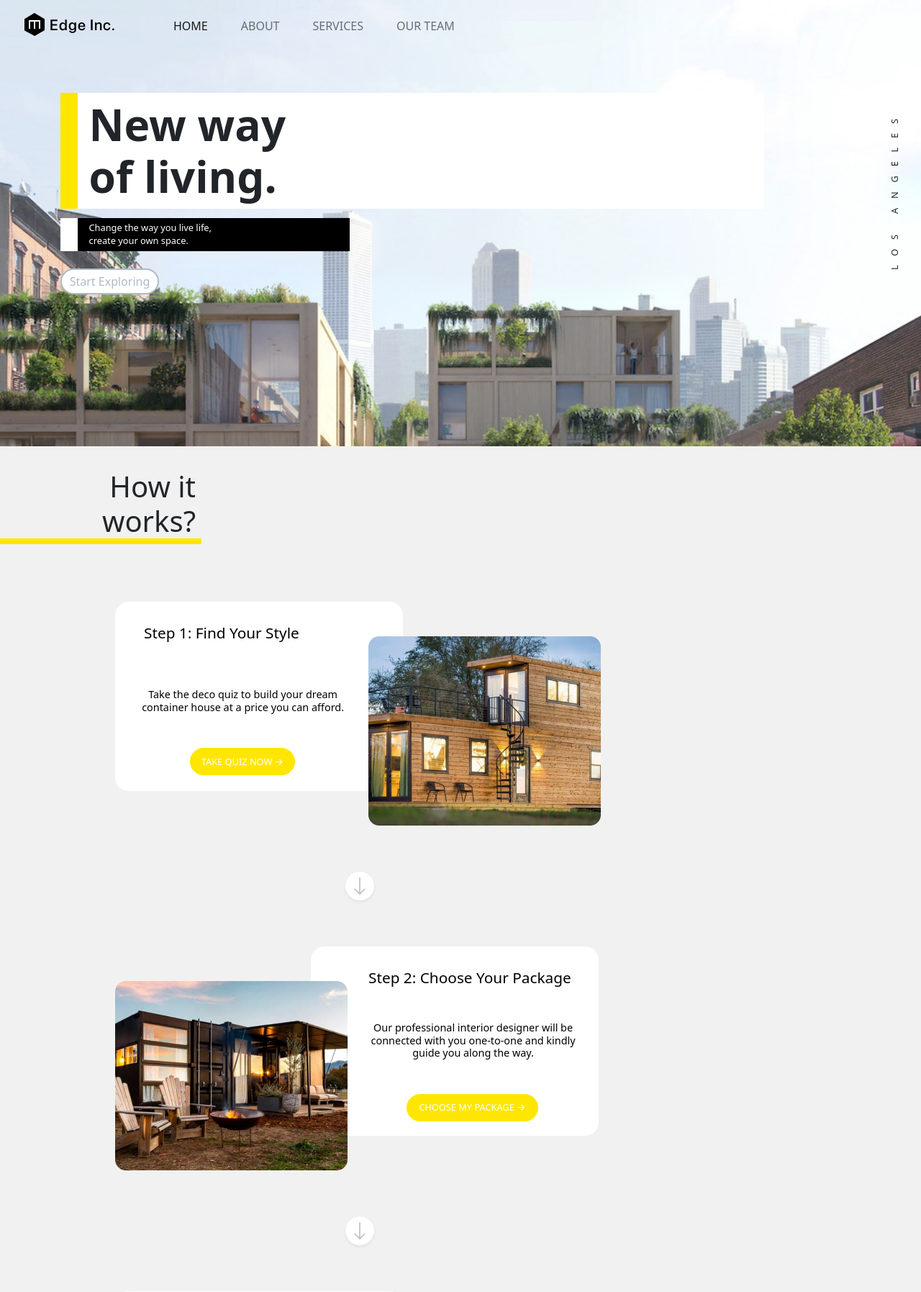
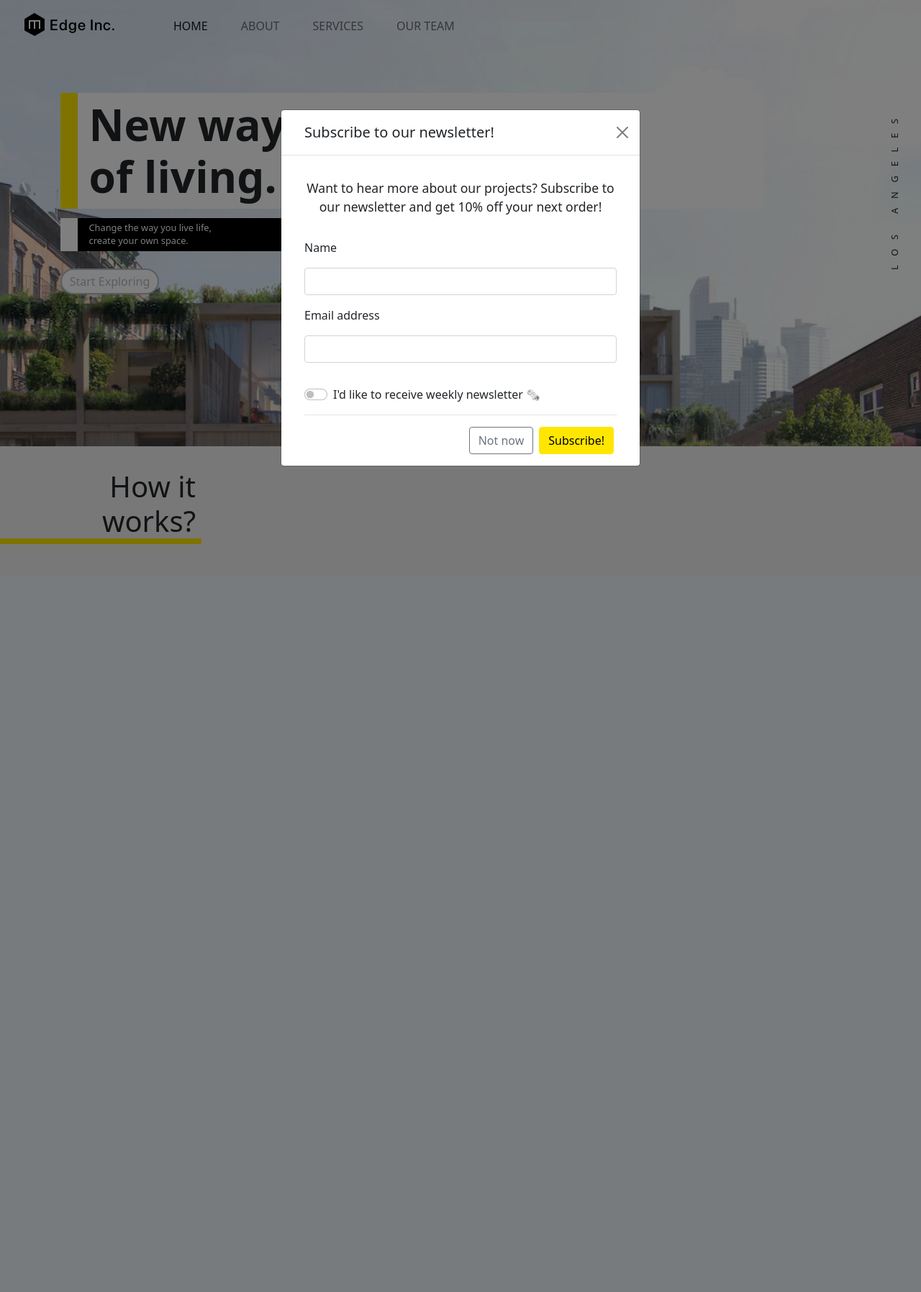
Before and after one commit to designerlinak/SMC_WebDesign3, a PHP site: page /homework/index.html in a window 1280 px wide. Shown: the top 1795 px of the page at 72% size. After the commit the page ends 756 px from the top, so only its background shows below. Run offline with PHP 8.4, Linux system fonts and the light colour scheme.

Commit message:
Update on homework

```diff
--- a/week06/homework/css/home-styles.css
+++ b/week06/homework/css/home-styles.css
@@ -222,10 +222,6 @@ p {
     margin-top: 3.7rem;
 }
 
-.btn {
-    position: absolute;
-}
-
 .btn-step1 {
     background-color: #FFE600;
     color: white;
@@ -302,6 +298,63 @@ p {
     padding: 0.4rem;
     margin-top: 4.7rem;
 }
+
+#validationCustom01, #validationCustom02 {
+    margin-top: 0.5rem;
+}
+
+.form-check {
+    display: block;
+    min-height: 1.5rem;
+    padding-left: 1.5em;
+    margin-bottom: .125rem;
+    margin-top: 2rem;
+    margin-left: 1rem;
+}
+
+.subscription-title {
+    font-size: 1.1rem;
+    margin-bottom: 2rem;
+    margin-top: 1rem;
+}
+
+.modal-header {
+    display: flex;
+    flex-shrink: 0;
+    align-items: center;
+    justify-content: space-between;
+    padding: 1rem 1rem 1rem 2rem;
+    border-bottom: 1px solid #dee2e6;
+    border-top-left-radius: calc(.3rem - 1px);
+    border-top-right-radius: calc(.3rem - 1px);
+}
+
+.modal-body {
+    position: relative;
+    flex: 1 1 auto;
+    padding: 1rem 2rem 0rem 2rem;
+}
+
+.modal-footer {
+    display: flex;
+    flex-wrap: wrap;
+    flex-shrink: 0;
+    align-items: center;
+    justify-content: flex-end;
+    padding: .75rem 0rem;
+    border-top: 1px solid #dee2e6;
+    border-bottom-right-radius: calc(.3rem - 1px);
+    border-bottom-left-radius: calc(.3rem - 1px);
+}
+
+.btn-warning {
+    background-color: #FFE600;
+    border-color: #FFE600;
+}
+
+
+
+
 
 
 @media (min-width: 480px) {
--- a/week06/homework/css/team-styles.css
+++ b/week06/homework/css/team-styles.css
@@ -125,6 +125,12 @@ button, input, optgroup, select, textarea {
     margin-bottom: .125rem;
     margin-top: 2rem;
     margin-left: 1rem;
+}
+
+.subscription-title {
+    font-size: 1.1rem;
+    margin-bottom: 2rem;
+    margin-top: 1rem;
 }
 
 .modal-header {
--- a/week06/homework/index.html
+++ b/week06/homework/index.html
@@ -112,13 +112,96 @@
             </div>
         </main>
 
-        <footer></footer>
+        <footer>
+            <!-- Modal -->
+            <div class="modal fade" id="exampleModal" tabindex="-1" aria-labelledby="exampleModalLabel" aria-hidden="true">
+                <div class="modal-dialog modal-dialog-centered">
+                    <div class="modal-content">
+                        <!-- NEWSLETTER SUBSCRIPTION FORM -->
+                        <div class="modal-header">
+                            <h5 class="modal-title" id="exampleModalLabel myModal">Subscribe to our newsletter!</h5>
+                            <button type="button" class="btn-close" data-bs-dismiss="modal" aria-label="Close"></button>
+                        </div>
+
+                        <div class="modal-body">
+                            <form action="#" method="post" class="needs-validation" novalidate>
+                                <div class="text-center subscription-title">
+                                    Want to hear more about our projects? Subscribe to our newsletter and get 10% off your next order!
+                                </div>
+                                <div class="mb-3 text-start">
+                                    <label for="validationCustom01" class="form-label">Name</label>
+                                    <input type="text" class="form-control" id="validationCustom01" required>
+                                    <div class="invalid-feedback">
+                                        Please fill in your name!
+                                    </div>
+                                </div>
+                                <div class="mb-3 text-start">
+                                    <label for="validationCustom02" class="form-label">Email address</label>
+                                    <input type="text" class="form-control" id="validationCustom02" required>
+                                    <div class="invalid-feedback">
+                                        Please fill in your email address!
+                                    </div>
+                                </div>
+                                <div class="mb-3 text-start">
+                                    <div class="form-check form-switch">
+                                        <input class="form-check-input" type="checkbox" value="" id="invalidCheck" required>
+                                        <label class="form-check-label" for="invalidCheck">I'd like to receive weekly newsletter 🗞</label>
+                                        <div class="invalid-feedback">
+                                        You must agree before subscribing.
+                                        </div>
+                                    </div>
+                                </div>
+                                <div class="modal-footer">
+                                    <button type="button" class="btn btn-outline-secondary" data-bs-dismiss="modal">Not now</button>
+                                    <button class="btn btn-warning" type="submit">Subscribe!</button>
+                                </div>
+                            </form>
+                        </div>
+                        <!-- END OF NEWSLETTER SUBSCRIPTION FORM -->
+                    </div>
+                </div>
+            </div>
+        </footer>
 
 
 
         <!-- Option 1: Bootstrap Bundle with Popper -->
         <script src="https://cdn.jsdelivr.net/npm/bootstrap@5.0.0-beta3/dist/js/bootstrap.bundle.min.js" integrity="sha384-JEW9xMcG8R+pH31jmWH6WWP0WintQrMb4s7ZOdauHnUtxwoG2vI5DkLtS3qm9Ekf" crossorigin="anonymous"></script>
 
+        <script src="https://ajax.googleapis.com/ajax/libs/jquery/3.5.1/jquery.min.js"></script>
+
+
+        <!-- NEWSLETTER SUBSCRIPTION (ON PAGE LOAD) -->
+        <script>
+            $(document).ready(function(){
+                console.log($);
+                setTimeout(function(){
+                    $("#exampleModal").modal("show");
+                }, 2000);
+            });
+        </script>
+
+
+        <!-- FORM VALIDATION -->
+        <script>
+            (function () {
+            'use strict'
+
+            var forms = document.querySelectorAll('.needs-validation')
+
+            Array.prototype.slice.call(forms)
+                .forEach(function (form) {
+                form.addEventListener('submit', function (event) {
+                    if (!form.checkValidity()) {
+                    event.preventDefault()
+                    event.stopPropagation()
+                    }
+
+                    form.classList.add('was-validated')
+                }, false)
+                })
+            })()
+        </script>
 
     </body>
 </html>
```
Also changed, not shown: week06/homework/team.html (+7 -6 lines).
